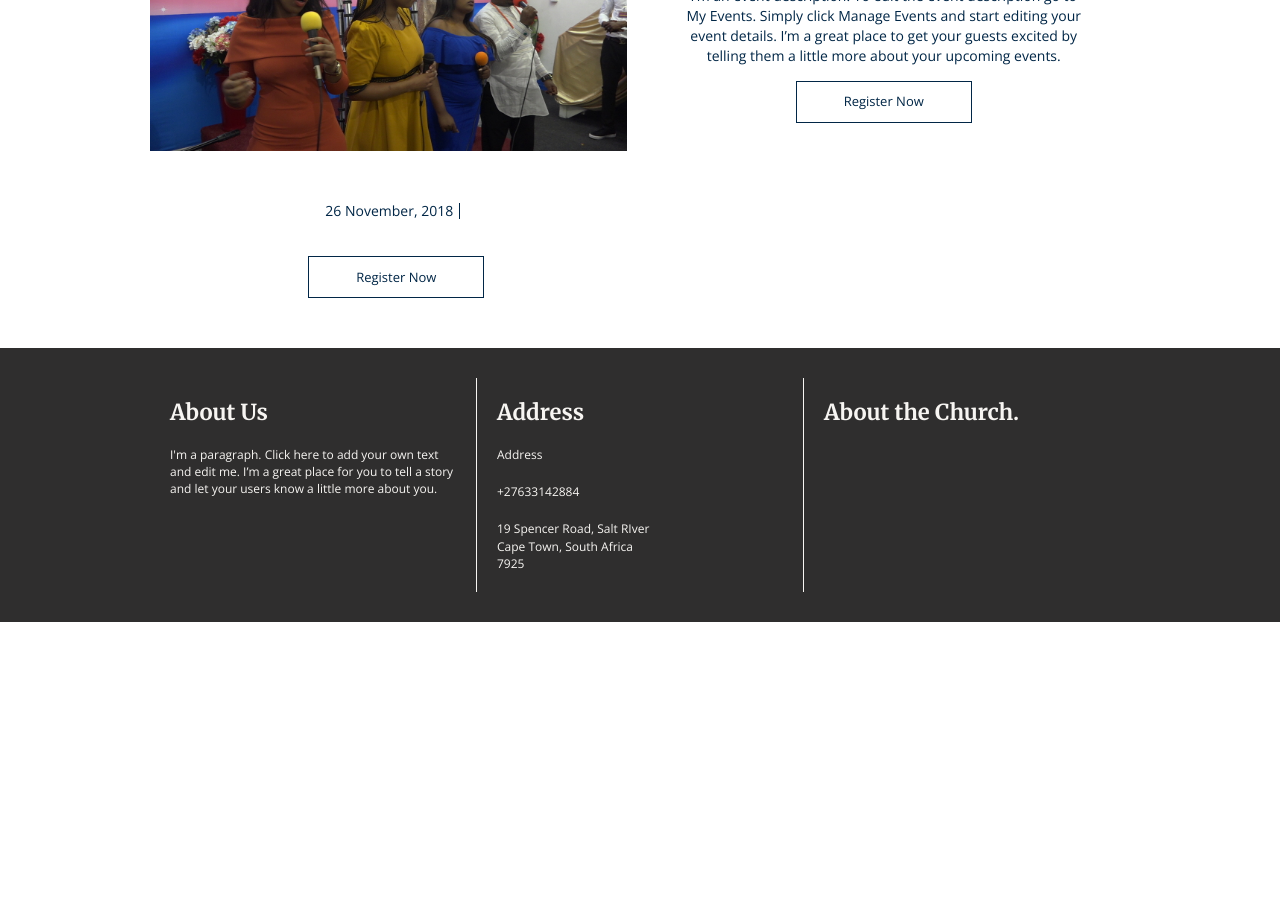
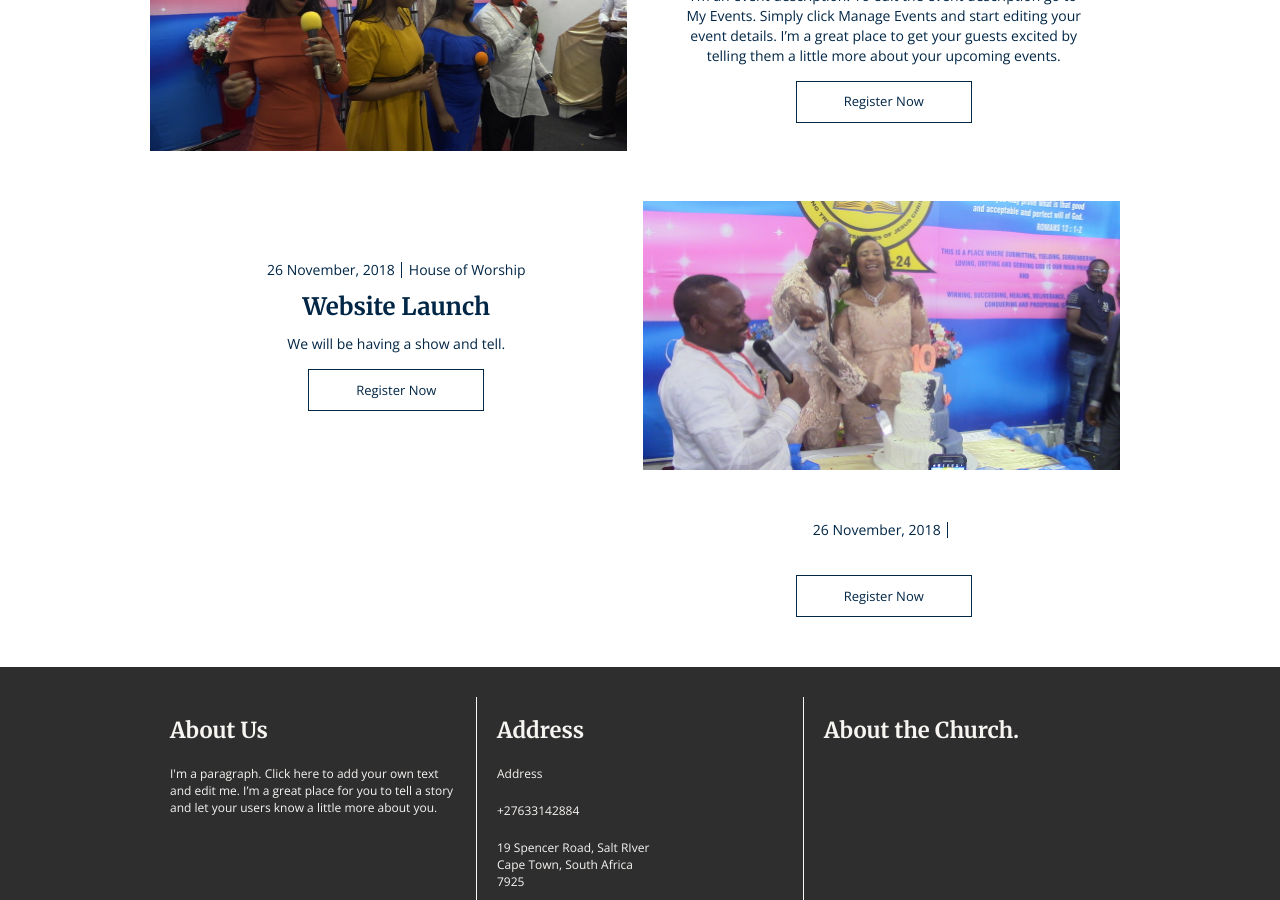
Before and after one commit to riyaadh47/hilary, a Jekyll site: the page built from _pages/events.html, in a window 1280 px wide and 900 px high, scrolled down 623 px. Built offline with Jekyll 4.4.1, drawn with Linux system fonts in a browser that asks for light colours; nearby versions of some CDN libraries; library files that are not in the unit come from our copies; before the commit the page ends 1245 px from its top, so only the background shows below that.

Commit message:
Update from Forestry.io - Updated first-ever-event.html

```diff
--- a/_events/first-ever-event.html
+++ b/_events/first-ever-event.html
@@ -1,6 +1,15 @@
 ---
 title: First ever event
 date: 2018-11-26 20:44:53 +0200
-published: false
+layout: page
+short-date: 26/Nov
+event-date: 26 November 2018
+debate: Our website launched
+order: 1
+description: We will be having a show and tell.
+jumbotron: "/img/IMG_0212.JPG"
+image: "/img/IMG_0091.JPG"
+church: House of Worship
+event-name: Website Launch
 
 ---
```
